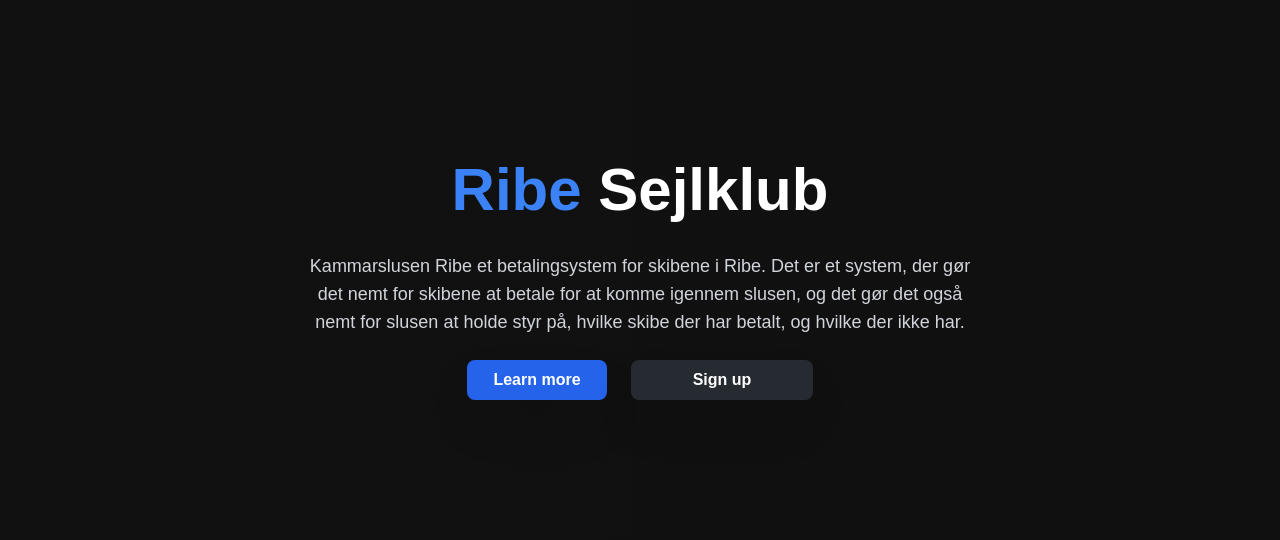
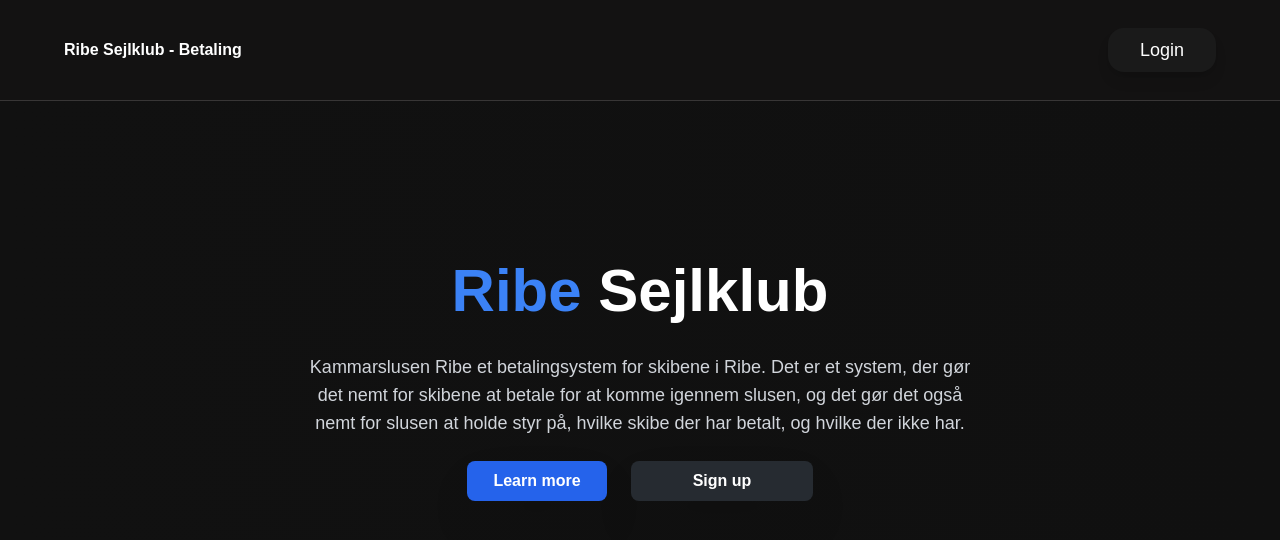
Before and after one commit to Shad0wwww/betalingsystem, a Next.js app: page / in a window 1280 px wide. Shown: the top 540 px of the page. Built offline with nearby package versions, Linux system fonts and the light colour scheme.

Commit message:
feat: enhance user model with default role, add dynamic navbar component, and implement loading screen

```diff
--- a/src/app/layout.tsx
+++ b/src/app/layout.tsx
@@ -1,3 +1,5 @@
+
+import ChooseNavbar from "@/components/navbar/NavbarChoser";
 import "./globals.css";
 
 import type { Metadata } from "next";
@@ -28,6 +30,7 @@
 			<body
 				className={`${geistSans.variable} ${geistMono.variable} antialiased`}
 			>
+				<ChooseNavbar />
 				{children}
 			</body>
 		</html>
--- /dev/null
+++ b/src/components/navbar/BaseNavbar.tsx
@@ -0,0 +1,46 @@
+'use client';
+import React from "react";
+import Link from "next/link";
+
+interface NavbarProps {
+    buttonText: string;
+    buttonHref: string;
+}
+
+const Navbar: React.FC<NavbarProps> = ({ buttonText, buttonHref }) => {
+    return (
+        <nav className="bg-[#131212] border-b border-[#383636] w-full">
+            <div className="mx-auto container lg:max-w-7xl px-[5%] py-7 flex flex-row justify-between items-center headline-color">
+
+                {/* Logo / Titel */}
+                <div className="flex items-center gap-3">
+                    <h1 className="font-bold text-base text-white">
+                        Ribe Sejlklub - Betaling
+                    </h1>
+                </div>
+
+                {/* Dynamisk Knap */}
+                <div className="flex items-center gap-3">
+                    <Link
+                        href={buttonHref}
+                        className="
+                            inline-flex items-center justify-center
+                            bg-[#1a1a1a] text-white
+                            px-8 py-2 rounded-2xl
+                            text-lg font-medium
+                            transition-all duration-200
+                            hover:bg-[#252525] hover:scale-[1.02]
+                            active:scale-[0.98]
+                            focus:outline-none focus:ring-2 focus:ring-gray-400 focus:ring-offset-2 focus:ring-offset-black
+                            shadow-lg
+                        "
+                    >
+                        {buttonText}
+                    </Link>
+                </div>
+            </div>
+        </nav>
+    );
+};
+
+export default Navbar;
--- /dev/null
+++ b/src/components/navbar/NavbarChoser.tsx
@@ -0,0 +1,24 @@
+"use client";
+
+
+import { usePathname } from 'next/navigation';
+import Navbar from './BaseNavbar';
+
+
+export default function ChooseNavbar() {
+    const path = usePathname();
+
+    if (path === "/") {
+        return <Navbar buttonText="Login" buttonHref="/login" />;
+    }
+
+    if (path === "/login") {
+        return <Navbar buttonText="Sign Up" buttonHref="/signup" />;
+    }
+
+    if (path === "/signup") {
+        return <Navbar buttonText="Login" buttonHref="/login" />;
+    }
+
+    return <Navbar buttonText="Home" buttonHref="/" />;
+}
--- /dev/null
+++ b/src/components/utils/LoadingScreen.tsx
@@ -0,0 +1,9 @@
+export default function LoadingScreen() {
+    return (
+        <div>
+            <div className="flex justify-center items-center h-screen">
+                <div className="w-16 h-16 border-t-4 border-blue-500 border-solid rounded-full animate-spin"></div>
+            </div>
+        </div>
+    );
+}
```
Also changed, not shown: 1 other file (tests, documents, lock files or other folders).
